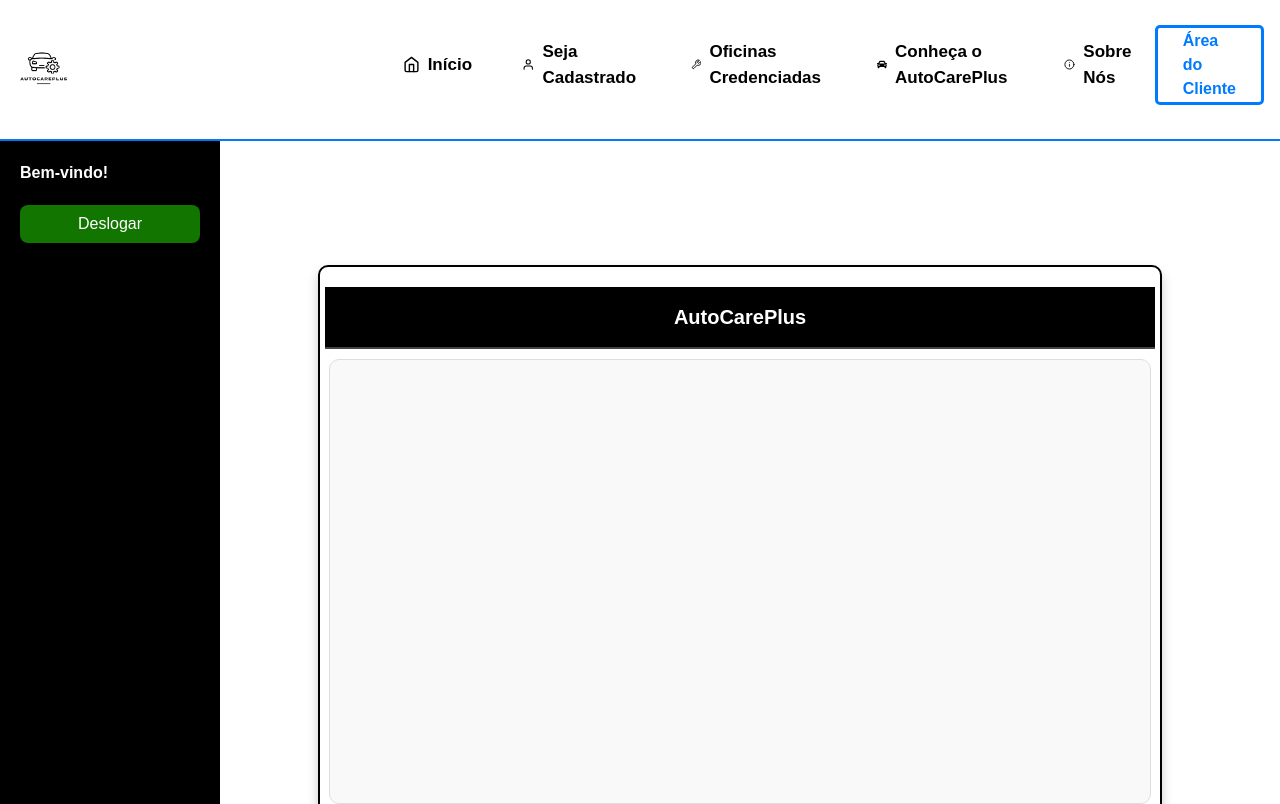
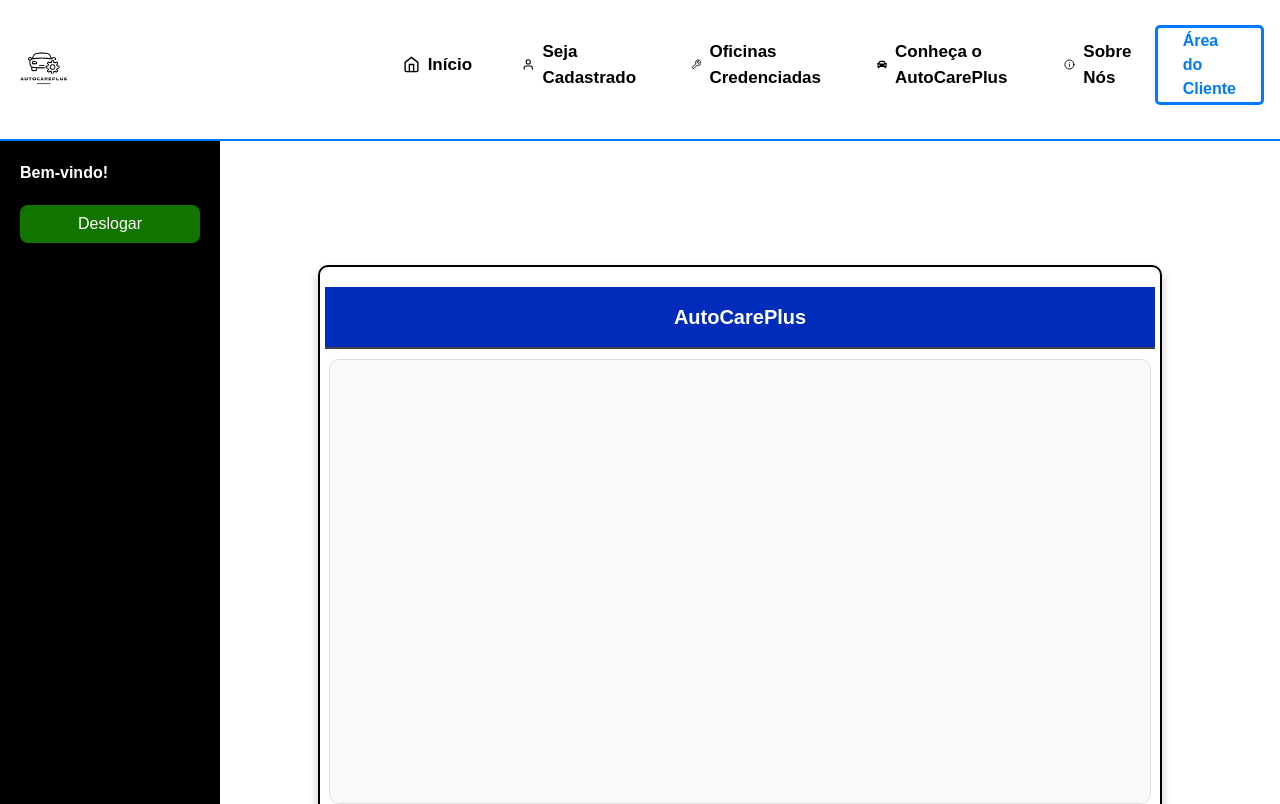
Before and after one commit to joao1015/AutoCarePlusReact, a React (Vite) app in the folder Sprint3/: page /Logado in a window 1280 px wide. Shown: the top 804 px of the page. Built offline with nearby package versions, Linux system fonts and the light colour scheme.

Commit message:
Ajustando Cores

```diff
--- a/Sprint3/src/Componentes/InteracaoIA/index.tsx
+++ b/Sprint3/src/Componentes/InteracaoIA/index.tsx
@@ -52,7 +52,7 @@
 // Estilos para o cabeçalho do chatbot
 const ChatHeader = styled.div`
   width: 100%;
-  background-color: #000000;
+  background-color: #002cbb;
   color: #ffffff;
   font-family: 'Poppins', sans-serif;
   padding: 15px;
@@ -146,7 +146,7 @@
   border-radius: 10px;
   border: 1px solid #000000;
   background-color: ${({ isUser }) => (isUser ? '#d4edda' : '#f8d7da')};
-  color: ${({ isUser }) => (isUser ? '#155724' : '#721c24')};
+  color: ${({ isUser }) => (isUser ? '#000000' : '#000000')};
   margin-left: ${({ isUser }) => (isUser ? '10px' : '0')};
   margin-right: ${({ isUser }) => (isUser ? '0' : '10px')};
   max-width: 70%;
```
